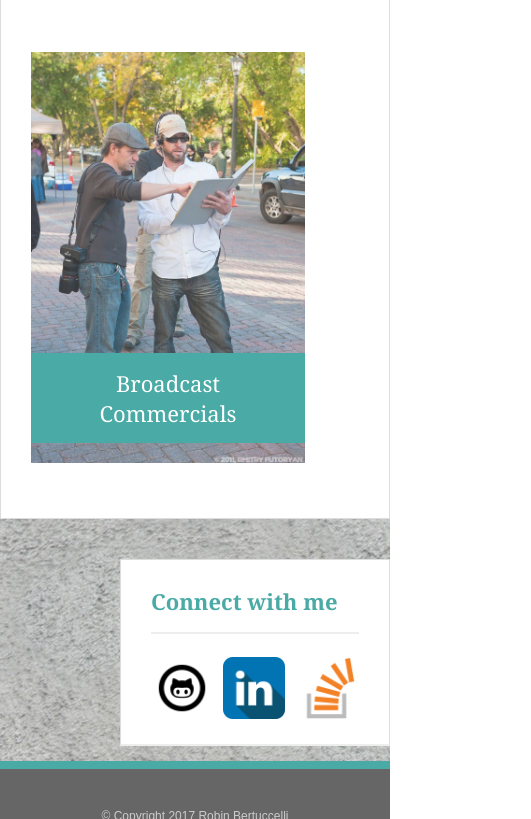
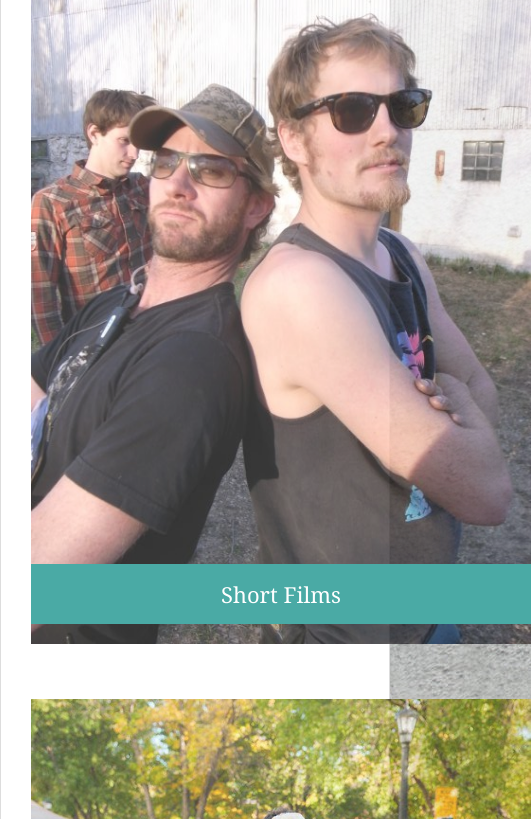
Before and after one commit to robinb242/Responsive-Portfolio, a plain HTML site: page portfolio.html in a window 390 px wide. Shown: the part 1181-2000 px from the top of the page, 531 px wide, since content can reach past the window. Drawn offline with Linux system fonts and the light colour scheme.

Commit message:
final homework commit

```diff
--- a/assets/css/style.css
+++ b/assets/css/style.css
@@ -238,35 +238,54 @@ input [type=submit] {
 }
 /* Media Queries*/
 
-@media  and (max-width: 980px) {
+@media  screen and (max-width: 980px) {
 
 	.main-container {
-
+		width: 100%;
+		max-width:700px;
 		}
 
 	nav {
 		float: left;
 		margin-top: 15px;
-		padding-right: 15px;
-	}
+		}
 
-	.sidebar {
-		float:left;
-	}
-
-
+.sidebar {
+		width: 100%;
+		max-width: 700px;
+		float: left;
+		padding-left: 15px;
+		}
 
 }
 
 @media screen and (max-width: 768px) {
-
-
+	.main-container{
+	}
+	.sidebar {
+		width: 100%;
+		max-width: 700px;
+		float: left;
 	}
 
-@media and (max-width: 640px){
+}
+
+@media screen and (max-width: 640px){
 	.main-container {
-		max-width: 250px;
+		max-width: 600px;
 		}
+	.sidebar {
+		padding-right: 10px;
+		width: 100%;
+		max-width: 600px;
+		float: left;
+	}
+	.work{
+		margin-left: auto;
+		margin-right: auto;
+		width: 500px;
+	}
+
 	header {
 		position: static;
 	}
```
